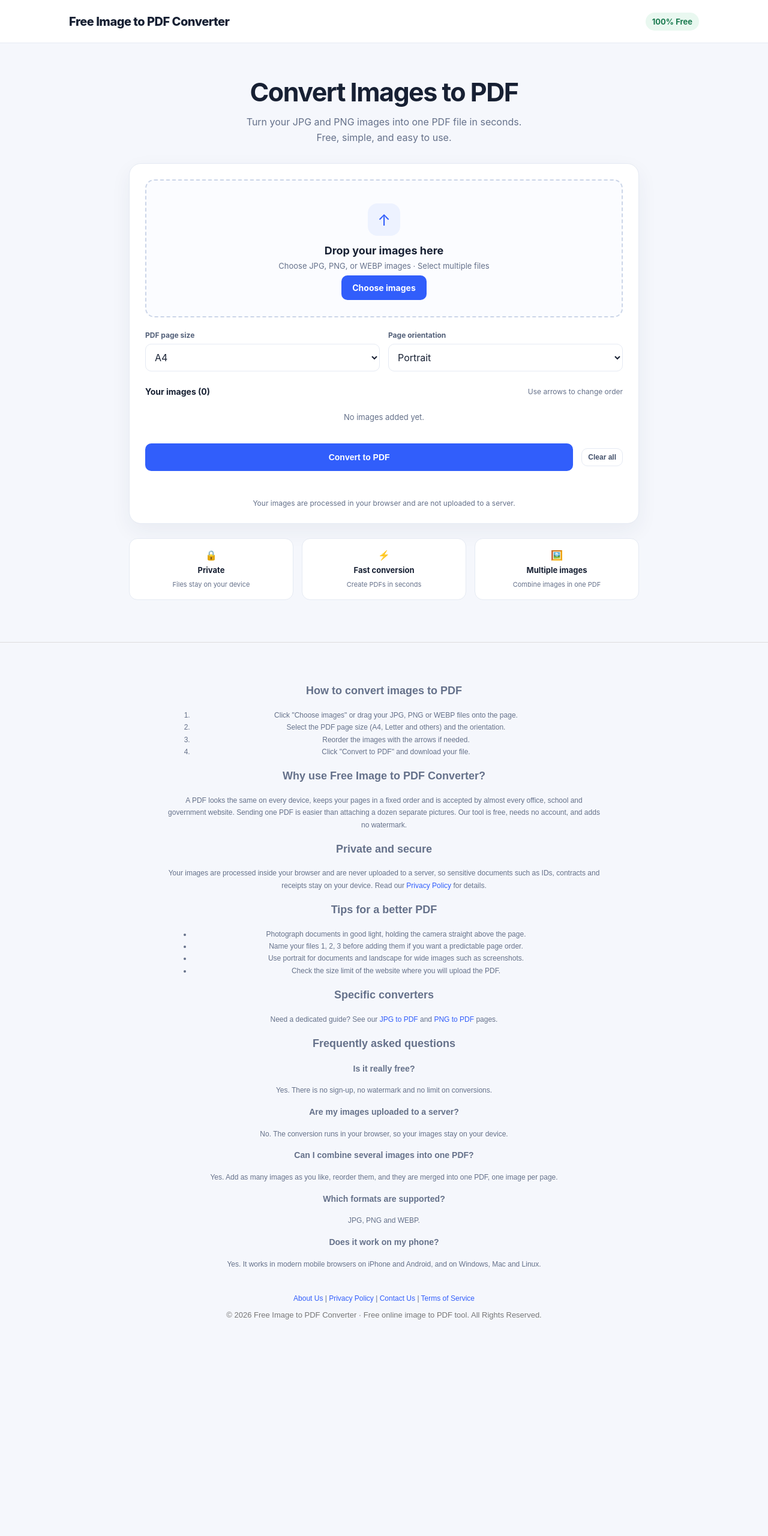
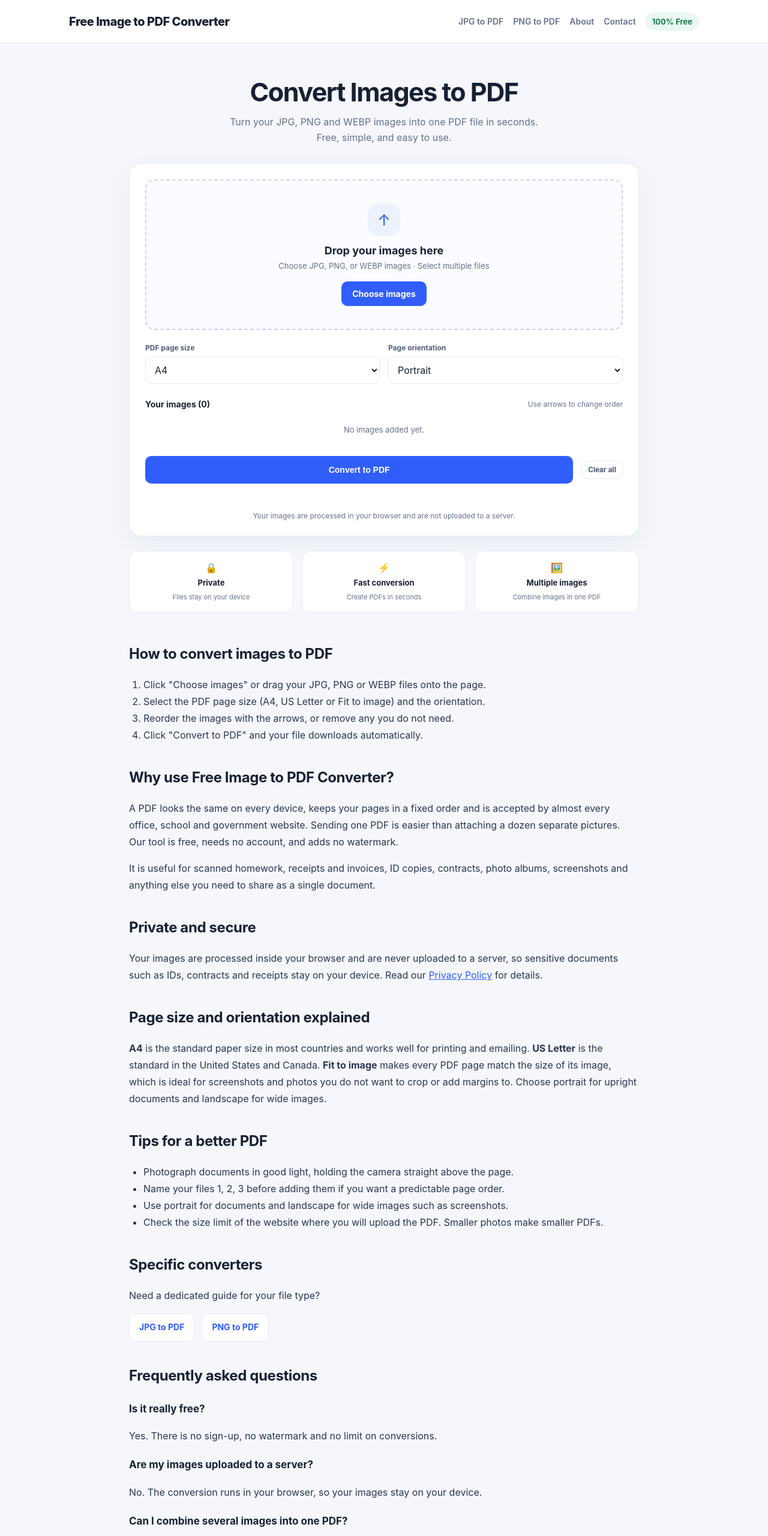
Before and after one commit to rayanesaffaj67-ux/QuickPDF-Converter.com, a plain HTML site: page index.html in a window 1280 px wide. Shown: the top 2560 px of the page at 60% size. Before the commit the page ends 2237 px from the top, so only its background shows below. Drawn offline with nearby package versions, Linux system fonts and the light colour scheme.

Commit message:
Update index.html

```diff
--- a/index.html
+++ b/index.html
@@ -3,8 +3,13 @@
 <head>
   <meta charset="UTF-8">
   <meta name="viewport" content="width=device-width, initial-scale=1.0">
-  <meta name="description" content="Convert JPG and PNG images into a PDF online for free. Combine multiple images, arrange their order, and download one PDF file.">
-  <title>Free Image to PDF Converter</title>
+  <title>Free Image to PDF Converter - JPG, PNG, WEBP to PDF Online</title>
+  <meta name="description" content="Convert JPG, PNG and WEBP images to PDF online for free. Combine multiple images into one PDF, reorder pages, no sign-up. Your files never leave your browser.">
+  <link rel="canonical" href="https://freeimagetopdfconverter.org/">
+  <meta property="og:type" content="website">
+  <meta property="og:title" content="Free Image to PDF Converter">
+  <meta property="og:description" content="Convert JPG, PNG and WEBP images to PDF online for free. Private, fast, no sign-up.">
+  <meta property="og:url" content="https://freeimagetopdfconverter.org/">
 
   <script src="https://cdnjs.cloudflare.com/ajax/libs/jspdf/2.5.1/jspdf.umd.min.js"></script>
 
@@ -12,13 +17,26 @@
   <script async src="https://pagead2.googlesyndication.com/pagead/js/adsbygoogle.js?client=ca-pub-8742930578659600"
        crossorigin="anonymous"></script>
 
+  <script type="application/ld+json">
+  {"@context":"https://schema.org","@type":"FAQPage","mainEntity":[
+  {"@type":"Question","name":"Is it really free?","acceptedAnswer":{"@type":"Answer","text":"Yes. There is no sign-up, no watermark and no limit on conversions."}},
+  {"@type":"Question","name":"Are my images uploaded to a server?","acceptedAnswer":{"@type":"Answer","text":"No. The conversion runs in your browser, so your images stay on your device."}},
+  {"@type":"Question","name":"Can I combine several images into one PDF?","acceptedAnswer":{"@type":"Answer","text":"Yes. Add as many images as you like, reorder them, and they are merged into one PDF, one image per page."}},
+  {"@type":"Question","name":"Which formats are supported?","acceptedAnswer":{"@type":"Answer","text":"JPG, PNG and WEBP."}},
+  {"@type":"Question","name":"Does it work on my phone?","acceptedAnswer":{"@type":"Answer","text":"Yes. It works in modern mobile browsers on iPhone and Android, and on Windows, Mac and Linux."}}
+  ]}
+  </script>
+
   <style>
     :root{--ink:#172033;--muted:#65718a;--blue:#315efb;--line:#e5eaf3;--bg:#f5f7fc}
     *{box-sizing:border-box}
     body{margin:0;background:var(--bg);color:var(--ink);font-family:Inter,system-ui,-apple-system,Segoe UI,Roboto,Arial,sans-serif}
-    header{height:72px;background:#fff;border-bottom:1px solid var(--line);display:flex;align-items:center}
-    .nav{width:min(1050px,92%);margin:auto;display:flex;align-items:center;justify-content:space-between}
-    .brand{font-weight:800;font-size:20px;letter-spacing:-.5px}.brand span{color:var(--blue)}
+    header{min-height:72px;background:#fff;border-bottom:1px solid var(--line);display:flex;align-items:center}
+    .nav{width:min(1050px,92%);margin:auto;display:flex;align-items:center;justify-content:space-between;gap:12px;flex-wrap:wrap;padding:10px 0}
+    .brand{font-weight:800;font-size:20px;letter-spacing:-.5px;color:var(--ink);text-decoration:none}
+    .nav-links{display:flex;gap:16px;align-items:center;flex-wrap:wrap}
+    .nav-links a{color:var(--muted);text-decoration:none;font-size:14px;font-weight:600}
+    .nav-links a:hover{color:var(--blue)}
     .free{font-size:13px;color:#18794e;background:#e9f8f0;padding:7px 11px;border-radius:20px;font-weight:700}
     main{width:min(850px,92%);margin:55px auto 70px}
     .intro{text-align:center;margin-bottom:30px}
@@ -29,7 +47,7 @@
     .drop.drag{border-color:var(--blue);background:#f0f4ff}
     .upload-icon{width:54px;height:54px;border-radius:16px;background:#edf2ff;color:var(--blue);display:grid;place-items:center;margin:0 auto 14px;font-size:26px}
     .drop h2{font-size:18px;margin:0 0 7px}.drop p{font-size:13px;color:var(--muted);margin:0 0 18px}
-    button,.file-label{border:0;border-radius:10px;padding:12px 18px;font-size:14px;font-weight:700;cursor:pointer;transition:.15s}
+    button,.file-label{border:0;border-radius:10px;padding:12px 18px;font-size:14px;font-weight:700;cursor:pointer;transition:.15s;display:inline-block}
     .primary{background:var(--blue);color:#fff}.primary:hover{background:#244bd7}
     .secondary{background:#eef2ff;color:#294fdb}.small{padding:7px 10px;font-size:12px;border:1px solid var(--line);background:#fff;color:#42506a}
     input[type=file]{display:none}
@@ -51,26 +69,42 @@
     .features{display:grid;grid-template-columns:repeat(3,1fr);gap:14px;margin-top:24px}
     .feature{background:#fff;border:1px solid var(--line);border-radius:14px;padding:17px;text-align:center}
     .feature b{display:block;font-size:13px;margin:7px 0 4px}.feature span{font-size:11px;color:var(--muted)}
-    footer{text-align:center;padding:25px 15px;margin-top:40px;border-top:1px solid #ddd;font-family:Arial,sans-serif;color:var(--muted);font-size:12px}
-    footer a{color:var(--blue);text-decoration:none}
+
+    .content-section{margin-top:48px;line-height:1.75;text-align:left}
+    .content-section h2{font-size:24px;margin:36px 0 10px;letter-spacing:-.4px}
+    .content-section h3{font-size:17px;margin:20px 0 4px}
+    .content-section p,.content-section li{font-size:16px;color:#2b3550}
+    .content-section ol,.content-section ul{padding-left:24px}
+    .content-section a{color:var(--blue)}
+    .tool-links{display:flex;gap:12px;flex-wrap:wrap;margin-top:8px}
+    .tool-links a{background:#fff;border:1px solid var(--line);border-radius:10px;padding:10px 16px;text-decoration:none;font-weight:700;font-size:14px}
+    .tool-links a:hover{border-color:var(--blue)}
+
+    footer{text-align:center;padding:25px 15px;margin-top:40px;border-top:1px solid #ddd;font-family:Arial,sans-serif;color:var(--muted);font-size:13px;background:#fff}
+    footer a{color:var(--blue);text-decoration:none;margin:0 6px}
     footer a:hover{text-decoration:underline}
-    .content-section{max-width:760px;margin:40px auto;padding:0 20px;line-height:1.7;font-family:inherit}
-    @media(max-width:600px){main{margin:35px auto 45px}.panel{padding:16px}.drop{padding:30px 12px}.features{grid-template-columns:1fr}.convert-row{flex-direction:column}.convert-row button{width:100%}.hint{display:none}}
+    @media(max-width:600px){main{margin:35px auto 45px}.panel{padding:16px}.drop{padding:30px 12px}.features{grid-template-columns:1fr}.convert-row{flex-direction:column}.convert-row button{width:100%}.hint{display:none}.nav-links{gap:12px}}
   </style>
 </head>
 <body>
 
 <header>
   <div class="nav">
-    <div class="brand">Free Image to PDF Converter</div>
-    <div class="free">100% Free</div>
+    <a class="brand" href="/">Free Image to PDF Converter</a>
+    <nav class="nav-links" aria-label="Main">
+      <a href="/jpg-to-pdf">JPG to PDF</a>
+      <a href="/png-to-pdf">PNG to PDF</a>
+      <a href="/about">About</a>
+      <a href="/contact">Contact</a>
+      <span class="free">100% Free</span>
+    </nav>
   </div>
 </header>
 
 <main>
   <section class="intro">
     <h1>Convert Images to PDF</h1>
-    <p>Turn your JPG and PNG images into one PDF file in seconds.<br>Free, simple, and easy to use.</p>
+    <p>Turn your JPG, PNG and WEBP images into one PDF file in seconds.<br>Free, simple, and easy to use.</p>
   </section>
 
   <section class="panel">
@@ -122,34 +156,40 @@
     <div class="feature">⚡<b>Fast conversion</b><span>Create PDFs in seconds</span></div>
     <div class="feature">🖼️<b>Multiple images</b><span>Combine images in one PDF</span></div>
   </section>
-</main>
 
-<footer>
-  <section class="content-section">
+  <article class="content-section">
     <h2>How to convert images to PDF</h2>
     <ol>
       <li>Click "Choose images" or drag your JPG, PNG or WEBP files onto the page.</li>
-      <li>Select the PDF page size (A4, Letter and others) and the orientation.</li>
-      <li>Reorder the images with the arrows if needed.</li>
-      <li>Click "Convert to PDF" and download your file.</li>
+      <li>Select the PDF page size (A4, US Letter or Fit to image) and the orientation.</li>
+      <li>Reorder the images with the arrows, or remove any you do not need.</li>
+      <li>Click "Convert to PDF" and your file downloads automatically.</li>
     </ol>
 
     <h2>Why use Free Image to PDF Converter?</h2>
     <p>A PDF looks the same on every device, keeps your pages in a fixed order and is accepted by almost every office, school and government website. Sending one PDF is easier than attaching a dozen separate pictures. Our tool is free, needs no account, and adds no watermark.</p>
+    <p>It is useful for scanned homework, receipts and invoices, ID copies, contracts, photo albums, screenshots and anything else you need to share as a single document.</p>
 
     <h2>Private and secure</h2>
-    <p>Your images are processed inside your browser and are never uploaded to a server, so sensitive documents such as IDs, contracts and receipts stay on your device. Read our <a href="privacy-policy.html">Privacy Policy</a> for details.</p>
+    <p>Your images are processed inside your browser and are never uploaded to a server, so sensitive documents such as IDs, contracts and receipts stay on your device. Read our <a href="/privacy-policy">Privacy Policy</a> for details.</p>
+
+    <h2>Page size and orientation explained</h2>
+    <p><b>A4</b> is the standard paper size in most countries and works well for printing and emailing. <b>US Letter</b> is the standard in the United States and Canada. <b>Fit to image</b> makes every PDF page match the size of its image, which is ideal for screenshots and photos you do not want to crop or add margins to. Choose portrait for upright documents and landscape for wide images.</p>
 
     <h2>Tips for a better PDF</h2>
     <ul>
       <li>Photograph documents in good light, holding the camera straight above the page.</li>
       <li>Name your files 1, 2, 3 before adding them if you want a predictable page order.</li>
       <li>Use portrait for documents and landscape for wide images such as screenshots.</li>
-      <li>Check the size limit of the website where you will upload the PDF.</li>
+      <li>Check the size limit of the website where you will upload the PDF. Smaller photos make smaller PDFs.</li>
     </ul>
 
     <h2>Specific converters</h2>
-    <p>Need a dedicated guide? See our <a href="/jpg-to-pdf">JPG to PDF</a> and <a href="/png-to-pdf">PNG to PDF</a> pages.</p>
+    <p>Need a dedicated guide for your file type?</p>
+    <div class="tool-links">
+      <a href="/jpg-to-pdf">JPG to PDF</a>
+      <a href="/png-to-pdf">PNG to PDF</a>
+    </div>
 
     <h2>Frequently asked questions</h2>
     <h3>Is it really free?</h3>
@@ -166,16 +206,17 @@
 
     <h3>Does it work on my phone?</h3>
     <p>Yes. It works in modern mobile browsers on iPhone and Android, and on Windows, Mac and Linux.</p>
-  </section>
+  </article>
+</main>
 
+<footer>
   <div>
-    <a href="about.html">About Us</a>
-    <span> | </span>
-    <a href="privacy-policy.html">Privacy Policy</a>
-    <span> | </span>
-    <a href="contact.html">Contact Us</a>
-    <span> | </span>
-    <a href="terms.html">Terms of Service</a>
+    <a href="/jpg-to-pdf">JPG to PDF</a> |
+    <a href="/png-to-pdf">PNG to PDF</a> |
+    <a href="/about">About Us</a> |
+    <a href="/privacy-policy">Privacy Policy</a> |
+    <a href="/contact">Contact Us</a> |
+    <a href="/terms">Terms of Service</a>
   </div>
 
   <p style="font-size:13px;color:#777;">
```
